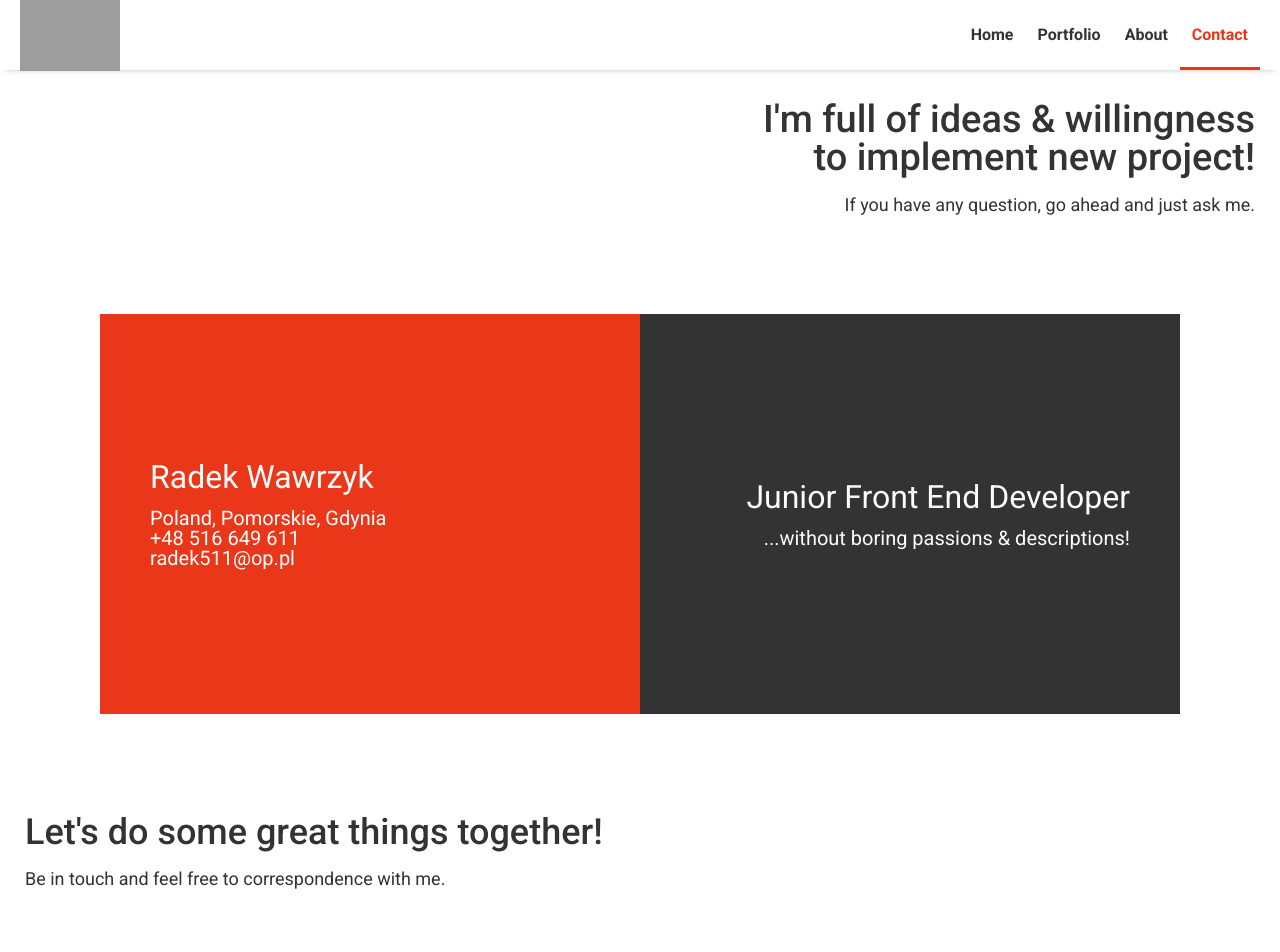
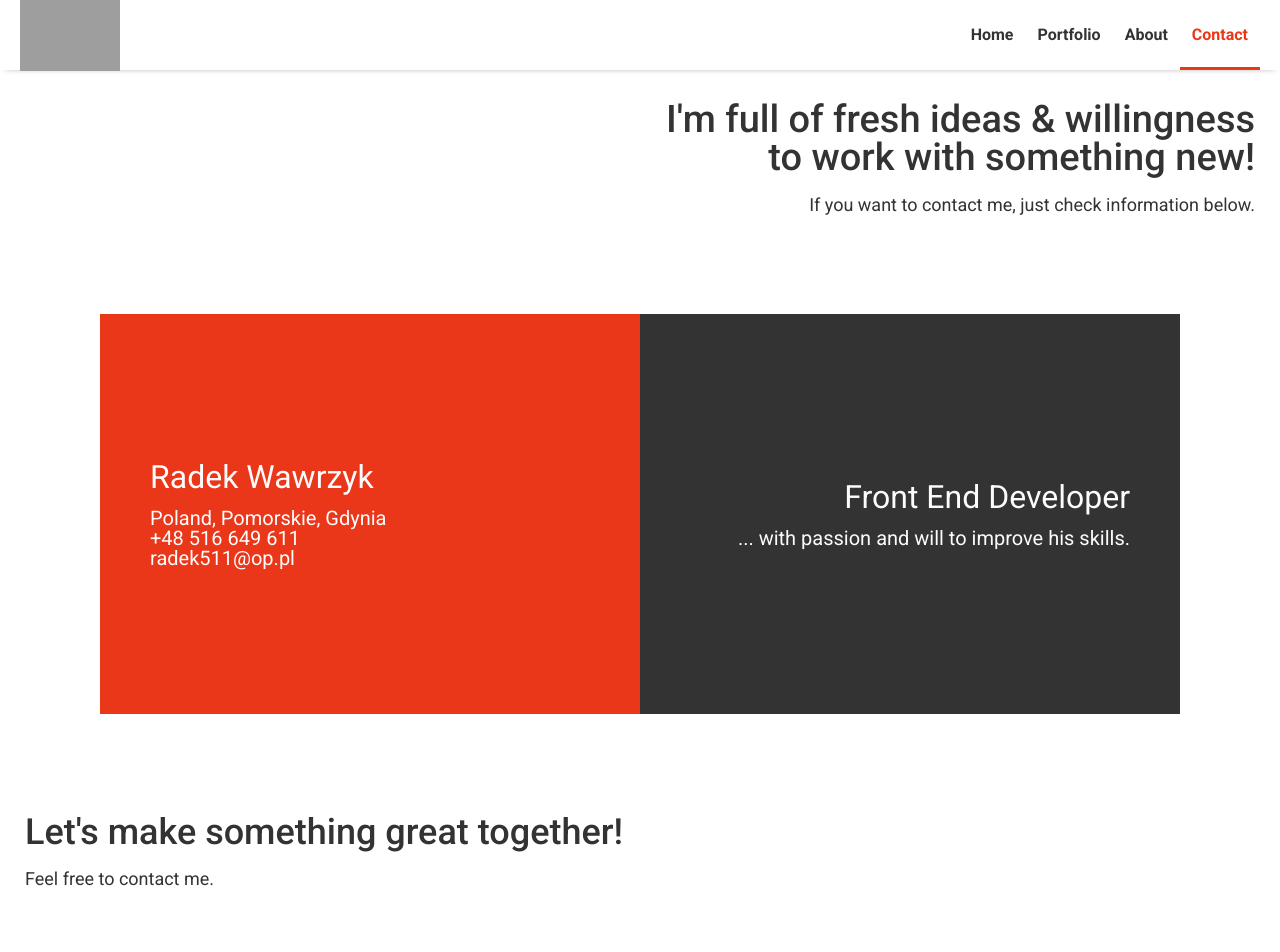
Before and after one commit to Radek-Wawrzyk/Portfolio-Front-End, a Vue app: page /contact in a window 1280 px wide. Shown: the top 952 px of the page. Built offline with nearby package versions, Linux system fonts and the light colour scheme; grey boxes are pictures that could not be loaded.

Commit message:
Edit - Contact Page text

```diff
--- a/src/Components/Contact/Contact.vue
+++ b/src/Components/Contact/Contact.vue
@@ -3,10 +3,10 @@
     <main id="contact">
       <header class="contact-header">
         <h1 class="contact-header-title">
-          I'm full of ideas & willingness <br/>to implement new project!
+          I'm full of fresh ideas & willingness <br/>to work with something new!
         </h1>
         <p class="contact-header-description">
-          If you have any question, go ahead and just ask me.
+          If you want to contact me, just check information below.
         </p>
       </header>
       <div class="contact-info">
@@ -20,22 +20,22 @@
         </div>
         <div class="contact-info-tile">
           <h2 class="contact-info-tile-title">
-            Junior Front End Developer
+            Front End Developer
           </h2>
           <p class="contact-info-tile-description">
-            ...without boring passions & descriptions!
+            ... with passion and will to improve his skills.
           </p>
         </div>
       </div>
       <header class="contact-communication-header">
         <h3 class="contact-communication-header-title">
-          Let's do some great things together!
+          Let's make something great together!
         </h3>
         <p class="contact-communication-header-description">
-          Be in touch and feel free to correspondence with me.
+          Feel free to contact me.
         </p>
       </header>
-      <form class="contact-form" >
+      <form class="contact-form" method="POST">
         <div class="contact-form-item">
           <input type="text" name="name" v-model="data.name" placeholder="Name" aria-required="true" title="Your name" aria-label="Name"/>
           <transition name="fade-form">
@@ -150,10 +150,10 @@ export default {
       }
 
       //Fields validation
-      this.data.name.length >= 1 ? this.errors.name = "" : this.errors.name = "Please fill Name";
-      this.data.subject.length >= 1 ? this.errors.subject = "" : this.errors.subject = "Please fill Subject";
-      this.data.message.length >= 1 ? this.errors.message = "" : this.errors.message = "Please fill Message";
-      checkEmail.test(this.data.email) ? this.errors.email = "" : this.errors.email = "Bad Email address";
+      this.data.name.length >= 1 ? this.errors.name = "" : this.errors.name = "Please fill Your name";
+      this.data.subject.length >= 1 ? this.errors.subject = "" : this.errors.subject = "Please fill the subject";
+      this.data.message.length >= 1 ? this.errors.message = "" : this.errors.message = "Please fill the message";
+      checkEmail.test(this.data.email) ? this.errors.email = "" : this.errors.email = "Your email address is incorrect";
     }
   }
 }
```
